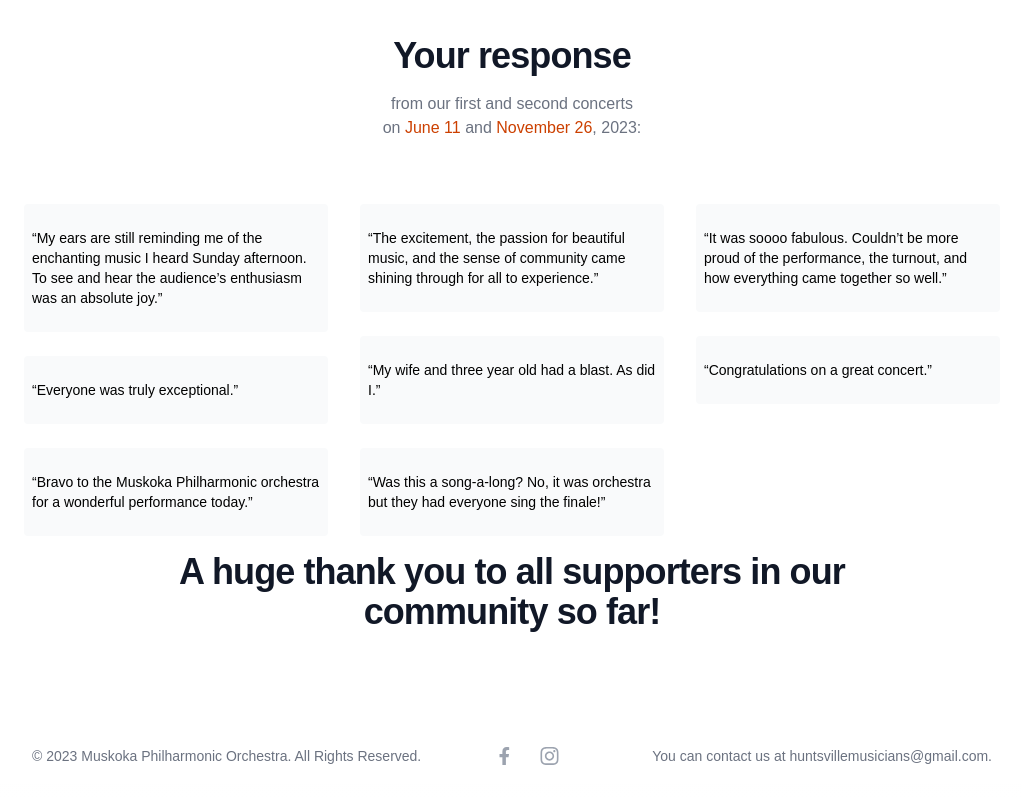
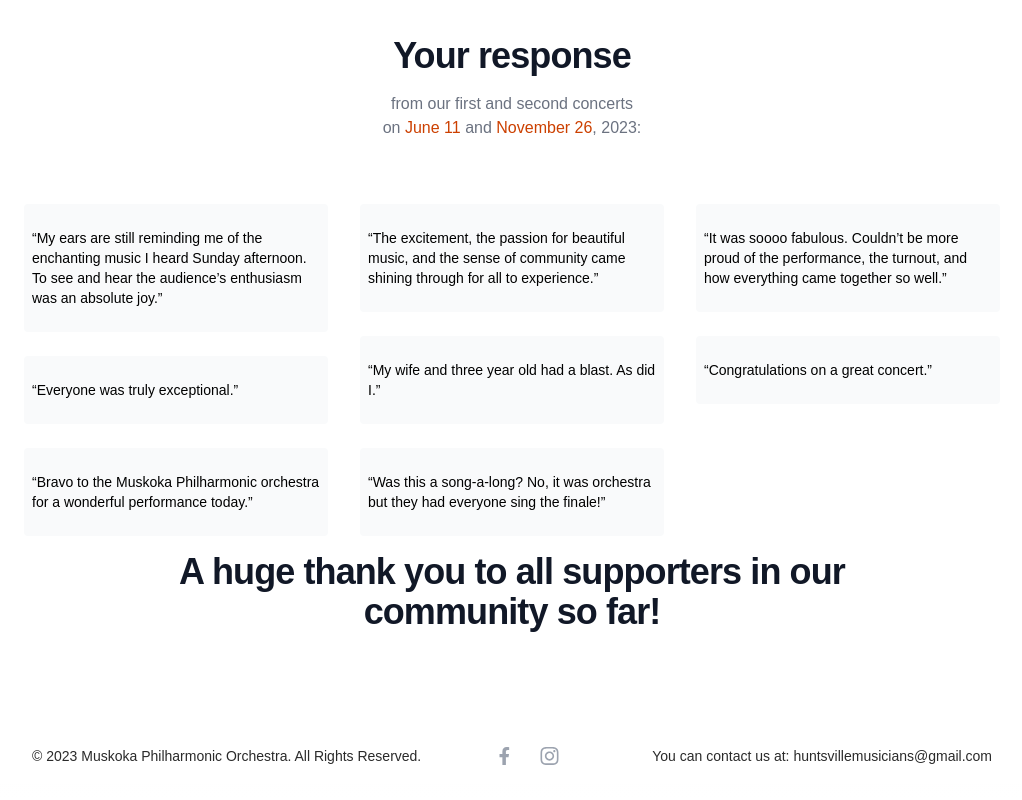
Before and after one commit to syntaxaire/muskokaphilharmonic.ca, a Next.js app: page / in a window 1280 px wide. Shown: the part 1364-2164 px from the top of the page, without its empty margins (128-1150 px from the left). Built offline with nearby package versions, Linux system fonts and the light colour scheme; a web font is replaced by a local one.

Commit message:
Add social links

```diff
--- a/components/footer.js
+++ b/components/footer.js
@@ -5,27 +5,26 @@
   return (
     <footer className="bg-white rounded-lg m-4">
       <div className="w-full mx-auto max-w-screen-xl p-4 md:flex md:items-center md:justify-between">
-        <span className="text-sm text-gray-500 sm:text-center">
+        <span className="text-sm text-mpo-semidark sm:text-center">
           © 2023 Muskoka Philharmonic Orchestra. All Rights Reserved.
         </span>
         <span className="flex">
-          <Link href="https://facebook.com/">
+          <Link href="https://www.facebook.com/profile.php?id=61552773276806">
             <FacebookIcon />
           </Link>
-          <Link href="https://instagram.com/">
+          <Link href="https://www.instagram.com/muskokaphilharmonic/">
             <InstagramIcon />
           </Link>
         </span>
-        <ul className="flex flex-wrap items-center mt-3 text-sm font-medium text-gray-500 sm:mt-0">
+        <ul className="flex flex-wrap items-center mt-3 text-sm font-medium text-mpo-semidark sm:mt-0">
           <li>
-            You can contact us at{' '}
+            You can contact us at:{' '}
             <a
               href="mailto:huntsvillemusicians@gmail.com"
               className="hover:underline"
             >
               huntsvillemusicians@gmail.com
             </a>
-            .
           </li>
         </ul>
       </div>
```
